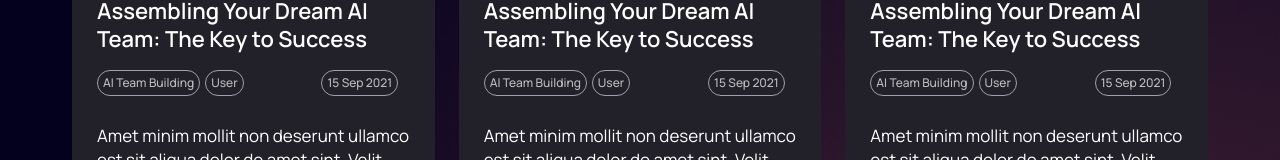
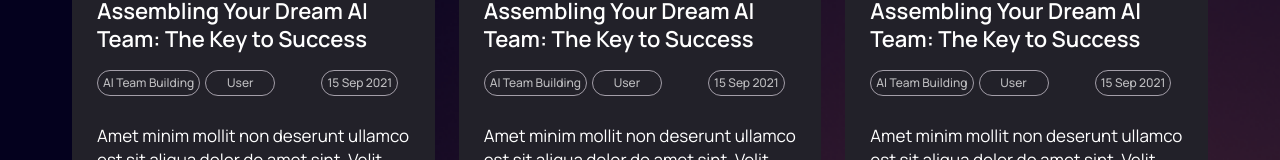
Before and after one commit to dineshmic/netlify-blog-test, an Eleventy site: page src/index_bk.njk in a window 1280 px wide. Shown: the part 507-667 px from the top of the page. Built offline with nearby package versions, Linux system fonts and the light colour scheme; Eleventy itself is replaced by a stand-in of ours; files that its build step writes are made by us from their sources; files whose address does not match are found by name.

```diff
--- a/src/assets/css/blog-style.css
+++ b/src/assets/css/blog-style.css
@@ -185,6 +185,7 @@
     font-size: 12px;
     font-weight: 500;
     line-height: 120%;
+    min-width: 35%;
 }
 
 .blog-card p {
```
Also changed, not shown: .eleventy.js.
